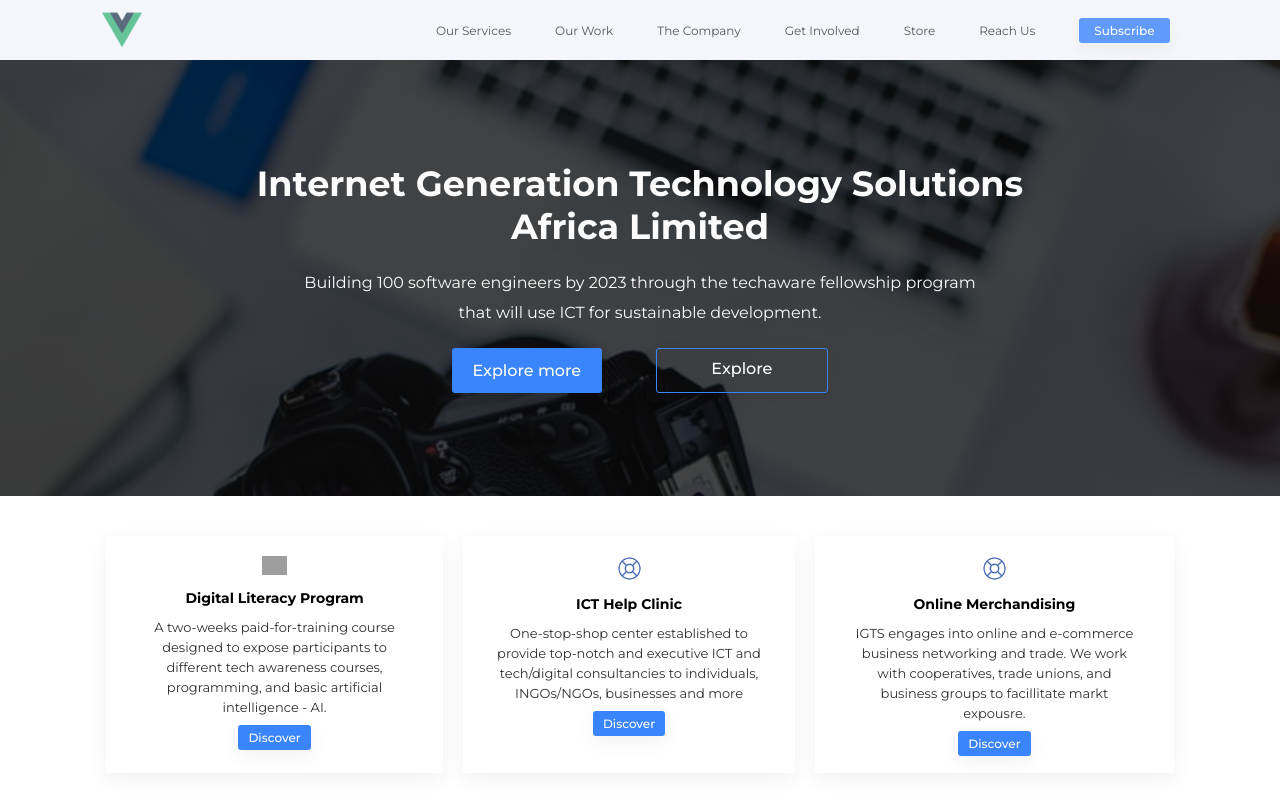
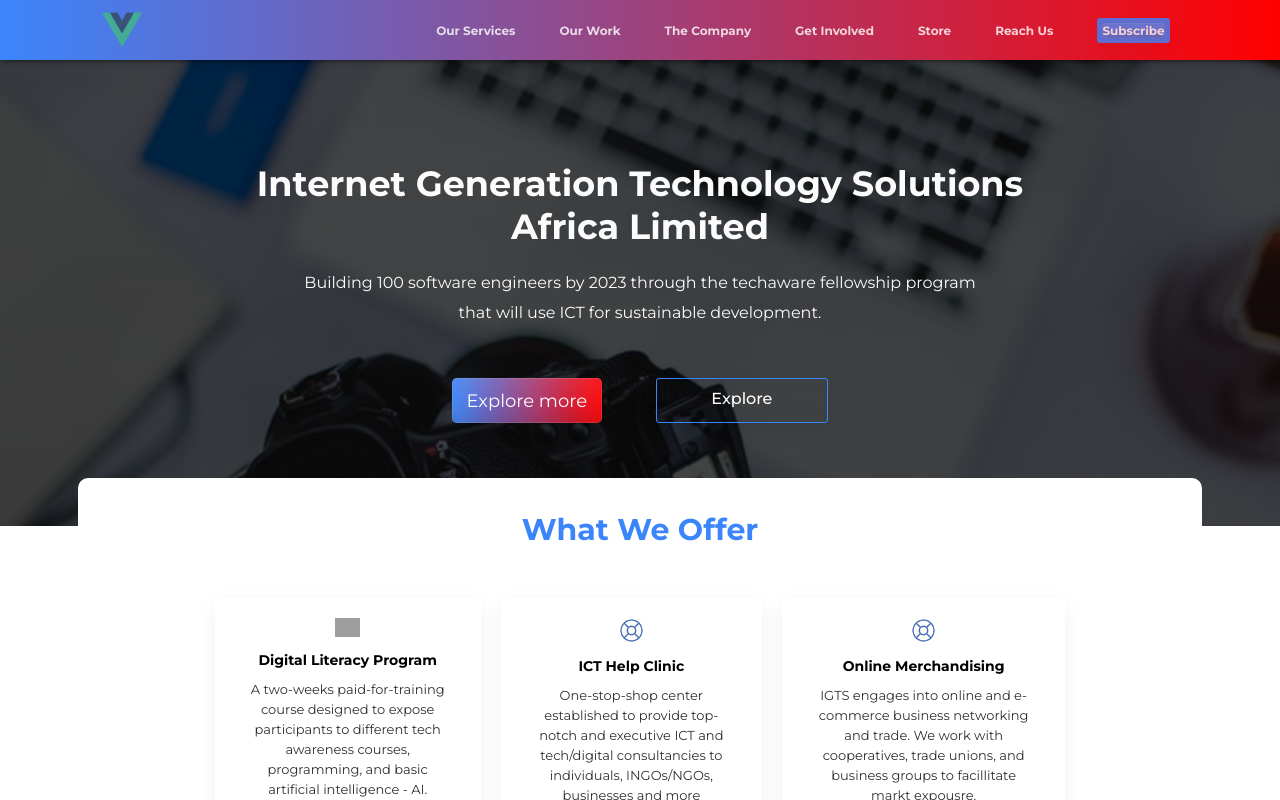
Before and after one commit to musakanneh/igts, a Vue app: page / in a window 1280 px wide. Shown: the top 800 px of the page. Built offline with nearby package versions, Linux system fonts and the light colour scheme; grey boxes are pictures that could not be loaded; some icons are missing.

Commit message:
Refactored code for home page

```diff
--- a/src/components/Button.vue
+++ b/src/components/Button.vue
@@ -1,6 +1,10 @@
 <template>
   <div>
-    <button :style="style" :class="{ fullWidth: isFullWidth, halfWidth: !isFullWidth }" class="main-button">
+    <button
+      :style="style"
+      :class="{ fullWidth: isFullWidth, halfWidth: !isFullWidth }"
+      class="main-button"
+    >
       {{ label }}
     </button>
   </div>
@@ -49,17 +53,17 @@ export default {
 }
 
 .main-button {
+  border: none;
+  background: linear-gradient(-90deg, #ff0000, #3b85fc);
+  border-radius: 5px;
+  font-size: 18px;
+  height: 45px;
+  color: white;
+  box-shadow: inset 0 -0.6em 1em -0.35em rgba(0, 0, 0, 0.17),
+    inset 0 0.6em 2em -0.3em rgba(255, 255, 255, 0.15),
+    inset 0 0 0em 0.05em rgba(255, 255, 255, 0.12);
+  text-align: center;
   cursor: pointer;
-    height: 45px;
-    background: #3b85fc;
-    box-shadow: 0px 6px 20px rgba(0, 0, 0, 0.06);
-    border-radius: 3px;
-    border: none;
-    font-style: normal;
-    font-weight: 500;
-    font-size: 16px;
-    line-height: 18px;
-    color: #fff;
 }
 
 .main-button:hover {
--- a/src/components/HeaderCard.vue
+++ b/src/components/HeaderCard.vue
@@ -12,8 +12,7 @@
           fellowship program <br />
           that will use ICT for sustainable development.
         </p>
-
-        <section>
+        <section class="btn-sec">
           <Button
             :isFullWidth="false"
             label="Explore more"
@@ -90,6 +89,7 @@ body {
     }
 
     section {
+      margin-top: 30px !important;
       width: 35%;
       margin: auto;
       justify-content: space-between;
--- a/src/components/HomeCard.vue
+++ b/src/components/HomeCard.vue
@@ -1,7 +1,7 @@
 <template>
-  <div>
+<div>
     <h2>Hello</h2>
-  </div>
+</div>
 </template>
 
 <script>
--- a/src/components/Navbar.vue
+++ b/src/components/Navbar.vue
@@ -45,7 +45,12 @@ header {
   width: 100%;
   position: -webkit-sticky !important;
   position: sticky !important;
-  top: 0 !important;
+  top: 0;
+  background: linear-gradient(-90deg, #ff0000, #3b85fc);
+  height: 60px;
+  -webkit-box-shadow: 0px 2px 15px -12px rgba(0, 0, 0, 0.57);
+  -moz-box-shadow: 0px 2px 15px -12px rgba(0, 0, 0, 0.57);
+  box-shadow: 1px 1px 5px rgba(0, 0, 0, 0.57);
 }
 
 nav {
@@ -69,10 +74,23 @@ nav {
     border: none;
     font-style: normal;
     font-weight: 500;
+
     a {
       font-size: 12px;
-      padding: 10px;
-      color: #fff;
+      // padding: 10px;
+      //   color: #fff;
+      border: none;
+      background-color: #3b85fc;
+      border-radius: 5px;
+      //   font-size: 18px;
+      //   height: 65px;
+      color: white;
+      box-shadow: inset 0 -0.6em 1em -0.35em rgba(0, 0, 0, 0.17),
+        inset 0 0.6em 2em -0.3em rgba(255, 255, 255, 0.15),
+        inset 0 0 0em 0.05em rgba(255, 255, 255, 0.12);
+      text-align: center;
+      cursor: pointer;
+
       &:hover {
         color: #fbfbfb;
       }
@@ -86,9 +104,10 @@ nav {
     li a {
       font-size: 12px;
       z-index: 1;
-      color: #303030;
+      color: #fff;
       cursor: pointer;
       transition: 200ms;
+      font-weight: 600;
       text-decoration: none;
       white-space: nowrap;
 
--- a/src/components/Offers.vue
+++ b/src/components/Offers.vue
@@ -1,6 +1,7 @@
 <template>
   <body>
     <main>
+      <h1>What We Offer</h1>
       <section>
         <div>
           <img src="../assets/case.png" alt="" />
@@ -50,6 +51,28 @@ export default {};
 <style lang="scss" scoped>
 body {
   main {
+    position: relative;
+    top: -6vh;
+    background: #fff;
+    border-radius: 10px 10px 0 0;
+    padding: 3px 50px;
+    width: 80%;
+    margin: auto;
+    background-repeat: no-repeat;
+    background-size: cover;
+    object-fit: cover;
+
+    h1 {
+      font-size: 30px;
+      color: #3b85fc;
+      padding-bottom: 10px;
+      font-weight: 600;
+      text-align: center;
+      margin-top: 30px;
+      transition: 200ms;
+      white-space: nowrap;
+    }
+
     img {
       width: 25px;
     }
@@ -81,6 +104,7 @@ body {
           padding-bottom: 10px;
           margin: auto;
         }
+
         a {
           text-decoration: none;
           font-size: 14px;
@@ -94,14 +118,17 @@ body {
           font-size: 12px;
           line-height: 18px;
           color: #fff;
+
           &:hover {
             background-color: #3b85fc;
             transition: 0.5s ease;
           }
         }
+
         &:hover {
           box-shadow: 0px 6px 20px rgba(107, 117, 201, 0.342);
           transition: 1s ease;
+
           h2 {
             color: #3b85fc;
             transition: 0.5s ease;
```
Also changed, not shown: src/components/Clients.vue (+3 -10 lines), 1 other file (tests, documents, lock files or other folders). Lines whose indentation alone changed are shown as unchanged.
